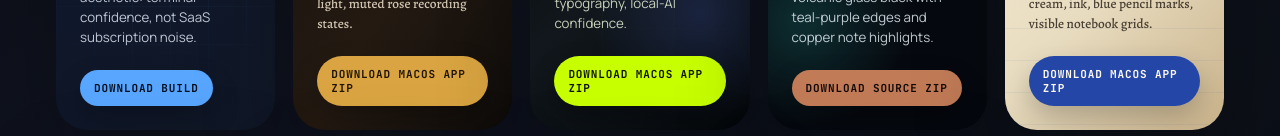
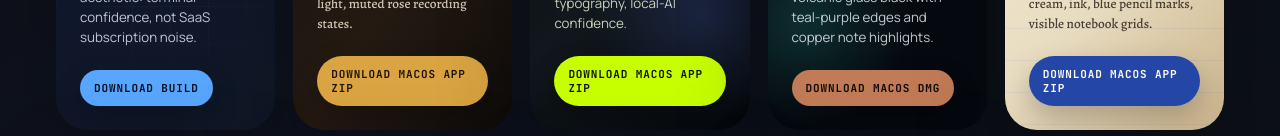
Before and after one commit to nodaysidle/nodaysidle-project-pages, a React (Vite) app: page / in a window 1280 px wide. Shown: the part 816-952 px from the top of the page. Built offline with nearby package versions, Linux system fonts and the light colour scheme.

Commit message:
Update project pages for latest GitHub releases

```diff
--- a/src/main.jsx
+++ b/src/main.jsx
@@ -73,21 +73,22 @@ const projects = [
     name: 'Nodaysidian',
     repoName: 'nodaysidian',
     tag: 'Native knowledge graph',
-    repo: 'https://gitlab.com/NODAYSIDLE/nodaysidian',
-    download: 'https://gitlab.com/NODAYSIDLE/nodaysidian/-/archive/main/nodaysidian-main.zip',
-    downloadLabel: 'Download source ZIP',
+    repo: 'https://github.com/nodaysidle/nodaysidian',
+    release: 'https://github.com/nodaysidle/nodaysidian/releases/tag/v0.1.0',
+    download: 'https://github.com/nodaysidle/nodaysidian/releases/download/v0.1.0/Nodaysidian.dmg',
+    downloadLabel: 'Download macOS DMG',
     className: 'page-obsidian',
     eyebrow: 'SwiftUI · Core Data · NaturalLanguage · macOS 15+',
     headline: 'Obsidian-style thinking rebuilt as a native Mac knowledge graph.',
     summary: 'Nodaysidian writes Markdown notes, imports Obsidian vaults, maps wiki-links, discovers semantic connections on-device, and gives notes a visual graph plus whiteboard mode — all without cloud accounts.',
-    proof: ['Source ZIP available', 'Native SwiftUI app', 'On-device semantic links', 'Interactive graph + whiteboard'],
+    proof: ['v0.1.0 GitHub release live', '873KB macOS DMG verified', '4 Swift tests passed', 'Ad-hoc signed app launch smoke passed'],
     features: [
       ['Vault import', 'Read Markdown, strip front matter, preserve titles, and turn wiki-links into graph edges.'],
       ['Semantic auto-links', 'Apple NaturalLanguage embeddings suggest related notes without remote providers.'],
       ['Graph plus canvas', 'Force-directed graph navigation and Excalidraw-inspired whiteboarding in one native workspace.']
     ],
     styleNote: 'Iridescent obsidian: volcanic glass black with teal-purple edges and copper note highlights.',
-    artifact: 'Distribution: source archive download from GitLab main branch.'
+    artifact: 'DMG SHA256 6a998de0b3aac3e6bf32bbb58a7826562d5b2efbe5aff805d8e17e57ebb95ce4 · 873,742 bytes · GitHub Release v0.1.0 · ad-hoc signed, not notarized.'
   },
   {
     id: 'nodaysnotes',
@@ -159,21 +160,22 @@ const projects = [
     name: 'Synapse Notes',
     repoName: 'synapse-notes',
     tag: 'Voice-first AI notes',
-    repo: 'https://gitlab.com/NODAYSIDLE/synapse-notes',
-    download: 'https://gitlab.com/NODAYSIDLE/synapse-notes/-/archive/main/synapse-notes-main.zip',
-    downloadLabel: 'Download source ZIP',
+    repo: 'https://github.com/nodaysidle/synapse-notes',
+    release: 'https://github.com/nodaysidle/synapse-notes/releases/tag/v0.1.0',
+    download: 'https://github.com/nodaysidle/synapse-notes/releases/download/v0.1.0/Synapse-Notes-0.1.0-debug.apk',
+    downloadLabel: 'Download Android APK',
     className: 'page-synapse',
     eyebrow: 'React · Capacitor Android · Supabase · Gemini · Imagen · Three.js',
     headline: 'Speak a thought. Watch it become a searchable neural note.',
     summary: 'Synapse Notes records voice, transcribes with Gemini, generates AI images, embeds notes for semantic search, and connects ideas inside a Three.js knowledge graph. It is already running on two of NDI’s phones.',
-    proof: ['Android app operational on 2 phones', 'Capacitor Android project present', 'Supabase functions and pgvector migrations present', 'Source ZIP download verified'],
+    proof: ['v0.1.0 GitHub release live', '4.4MB Android APK verified', 'TypeScript + Vite build passed', 'Capacitor Android sync + Gradle assembleDebug passed'],
     features: [
       ['Voice capture flow', 'Record thoughts, process audio, and turn speech into structured notes with minimal friction.'],
       ['AI enrichment', 'Gemini transcription, Imagen generation, embeddings, and semantic search work as one pipeline.'],
       ['Knowledge graph', 'Three.js graph view links note keywords, related thoughts, and generated context visually.']
     ],
     styleNote: 'Neural web aesthetic: plum bio-organic gradients, amber synaptic points, dendrite-dot texture.',
-    artifact: 'Distribution: GitLab source ZIP. No public APK/DMG release is published yet; local debug APK is not treated as release-grade.'
+    artifact: 'APK SHA256 b83ae21646873a00e3b2527a4846962f40aeda4f77a43bc2124fce7756d56b50 · 4,405,823 bytes · GitHub Release v0.1.0 · debug APK release asset.'
   },
   {
     id: 'orbit-browser',
```
Also changed, not shown: 1 other file (tests, documents, lock files or other folders).
